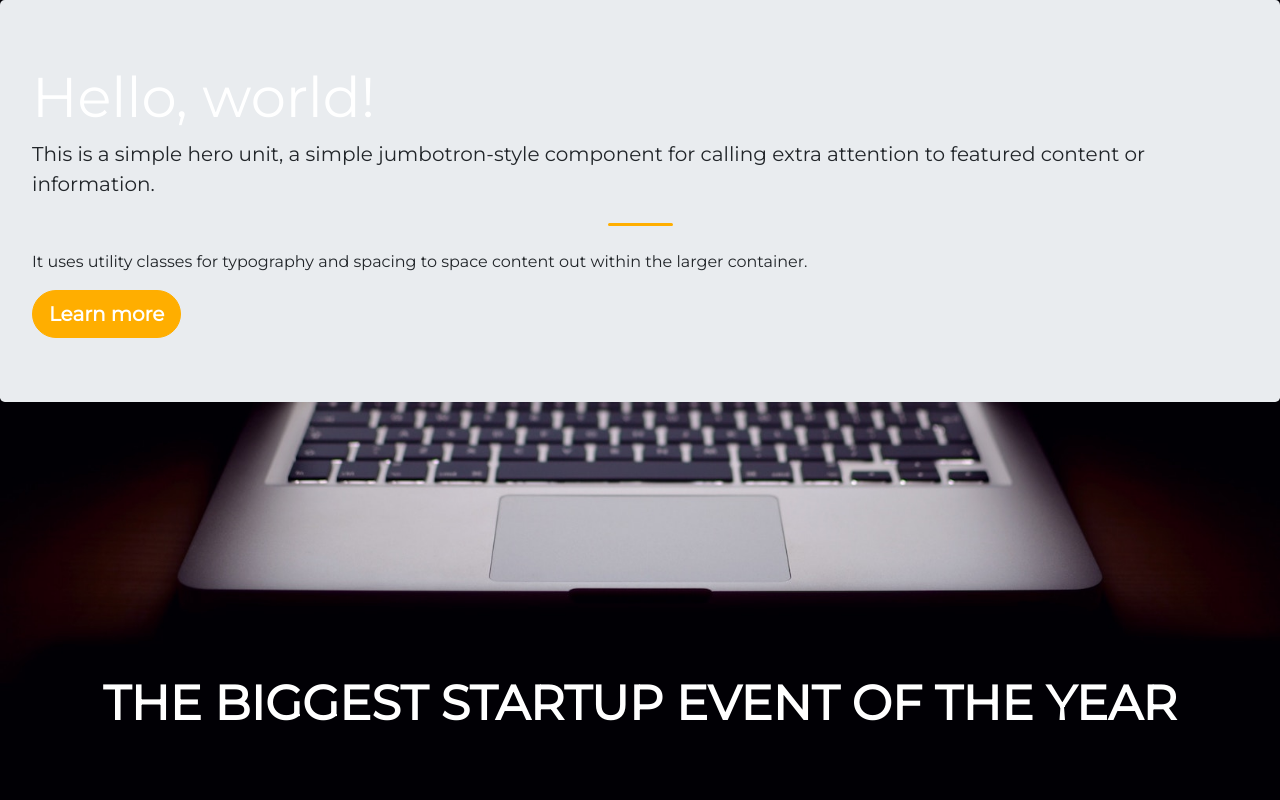
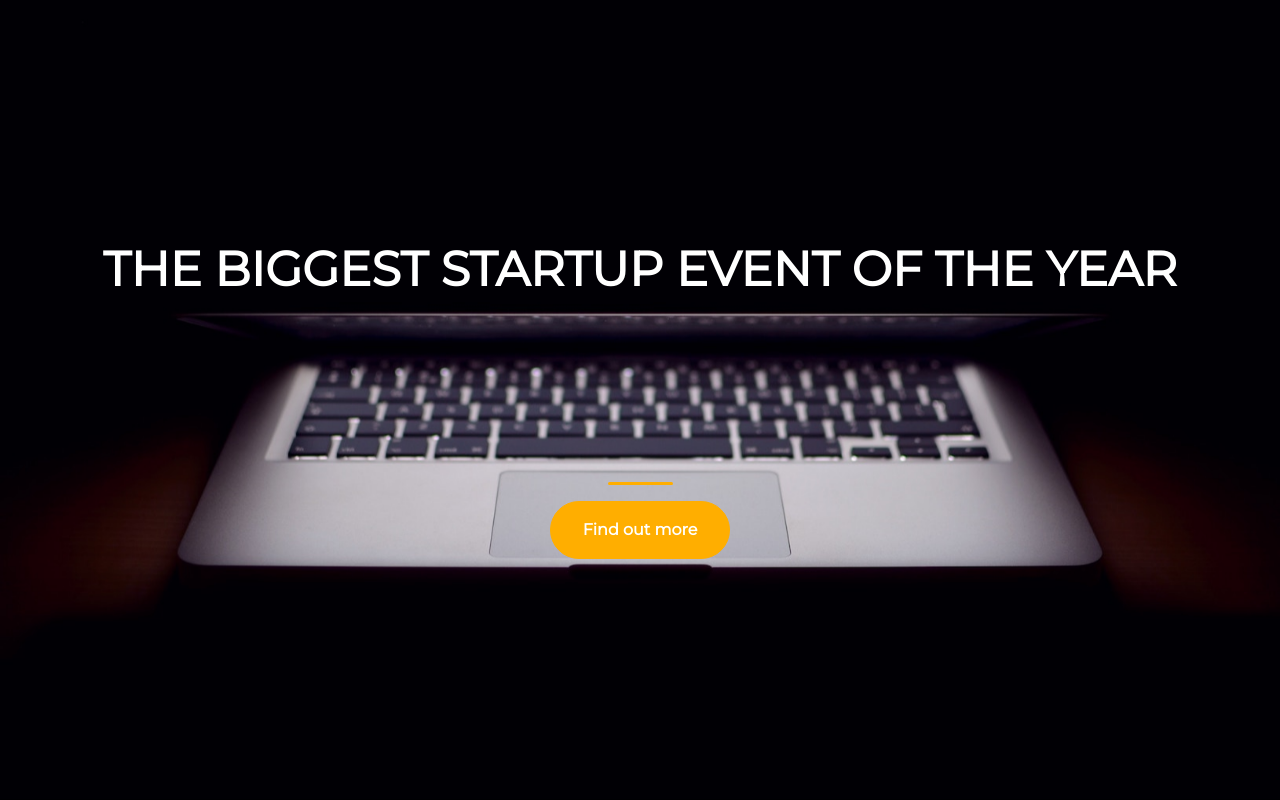
Before and after one commit to tvasari/TVMM, a plain HTML site: page index.html in a window 1280 px wide. Shown: the top 800 px of the page. Drawn offline with nearby package versions, Linux system fonts and the light colour scheme.

Commit message:
Update index.html

```diff
--- a/index.html
+++ b/index.html
@@ -16,13 +16,6 @@
     <link rel="stylesheet" type="text/css" href="style.css">
   </head>
   <body>
-    <div class="jumbotron">
-        <h1 class="display-4">Hello, world!</h1>
-        <p class="lead">This is a simple hero unit, a simple jumbotron-style component for calling extra attention to featured content or information.</p>
-        <hr class="my-4">
-        <p>It uses utility classes for typography and spacing to space content out within the larger container.</p>
-        <a class="btn btn-primary btn-lg" href="#" role="button">Learn more</a>
-    </div>
     <div class="container d-flex align-items-center h-100">
       <div class="row">
         <header class="text-center col-12">
```
